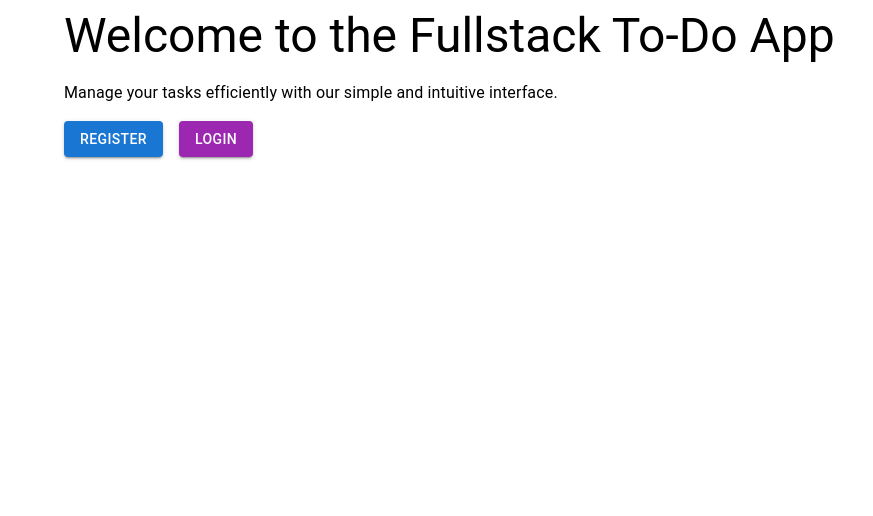
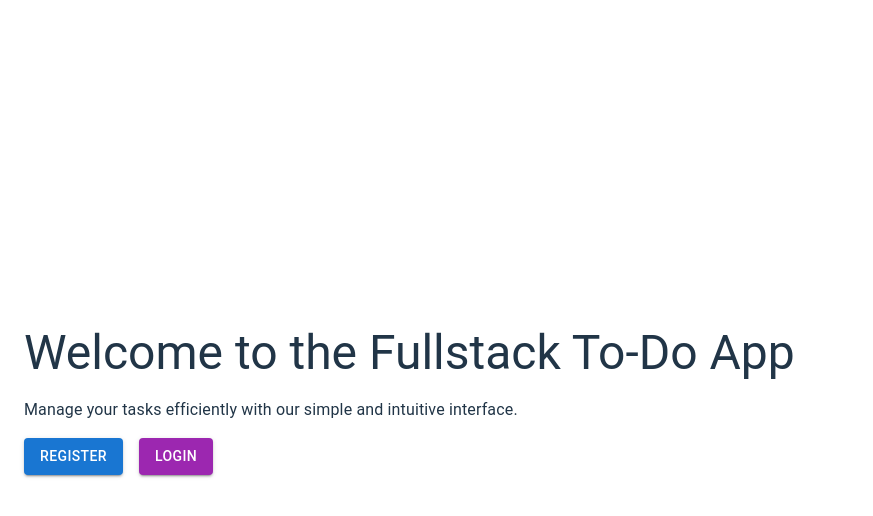
Before and after one commit to iakash-singh/Full-Stack-ToDo-Application, a React (Vite) app in the folder front_end/: page / in a window 1280 px wide. Shown: the top 516 px of the page, without its empty margins (0-873 px from the left). Built offline with nearby package versions, Linux system fonts and the light colour scheme.

Commit message:
changes made

```diff
--- a/front_end/src/App.css
+++ b/front_end/src/App.css
@@ -1,4 +1,4 @@
-/* #root {
+#root {
   max-width: 1280px;
   margin: 0 auto;
   padding: 2rem;
@@ -39,4 +39,4 @@
 
 .read-the-docs {
   color: #888;
-} */
+}
--- a/front_end/src/index.css
+++ b/front_end/src/index.css
@@ -1,4 +1,4 @@
-/* :root {
+:root {
   font-family: Inter, system-ui, Avenir, Helvetica, Arial, sans-serif;
   line-height: 1.5;
   font-weight: 400;
@@ -65,4 +65,4 @@ button:focus-visible {
   button {
     background-color: #f9f9f9;
   }
-} */
+}
```
